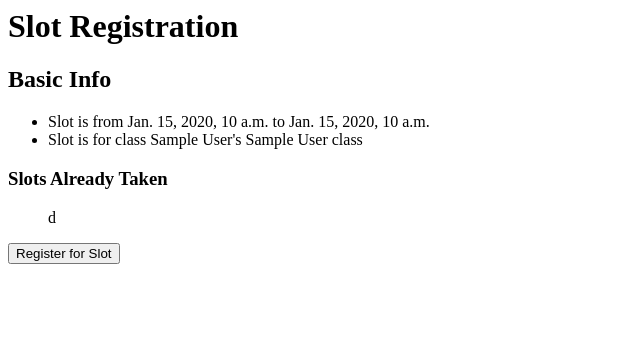
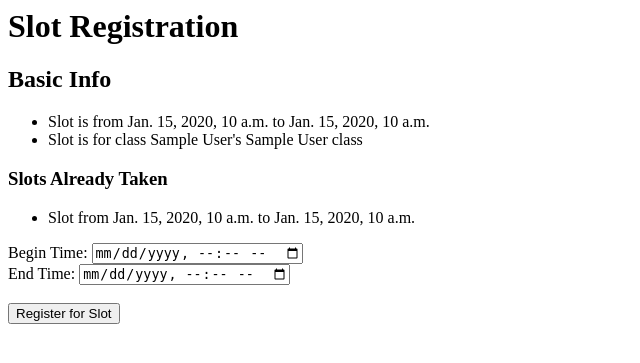
Before and after one commit to FlatPaper/ptio, a Django app: page /ptio/slot/register/1/1/ in a window 1280 px wide. Shown: the top 363 px of the page, without its empty margins (0-640 px from the left). Run offline with Django 3.2, Linux system fonts and the light colour scheme; tables that the repository leaves empty hold one stand-in row (values such as "Sample post").

Commit message:
more changes

```diff
--- a/PTIO/templates/PTIO/register_slot.html
+++ b/PTIO/templates/PTIO/register_slot.html
@@ -11,7 +11,9 @@
 
 <h3>Slots Already Taken</h3>
 <ul>
-    d
+    {% for used_slot in used.all %}
+        <li>Slot from {{used_slot.start_time}} to {{used_slot.end_time}}</li>
+    {% endfor %}
 </ul>
 
 <form action="/slot/register/complete_registration" method="post">
@@ -19,6 +21,9 @@
     <input type="hidden" name="parentid" value="{{parent_obj.id}}">
     <input type="hidden" name="slotid" value="{{slot_obj.id}}">
 
+    <span>Begin Time: </span><input type="datetime-local" name="start-time"><br>
+    <span>End Time: </span><input type="datetime-local" name="end-time"><br><br>
+
     <input type="submit" value="Register for Slot">
 </form>
 
```
